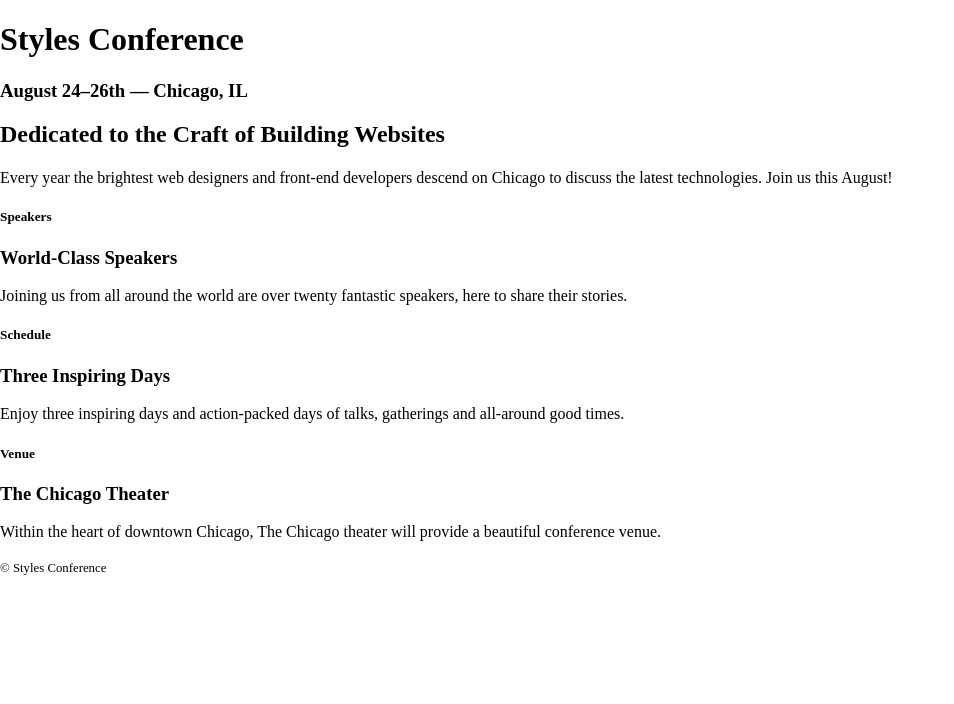
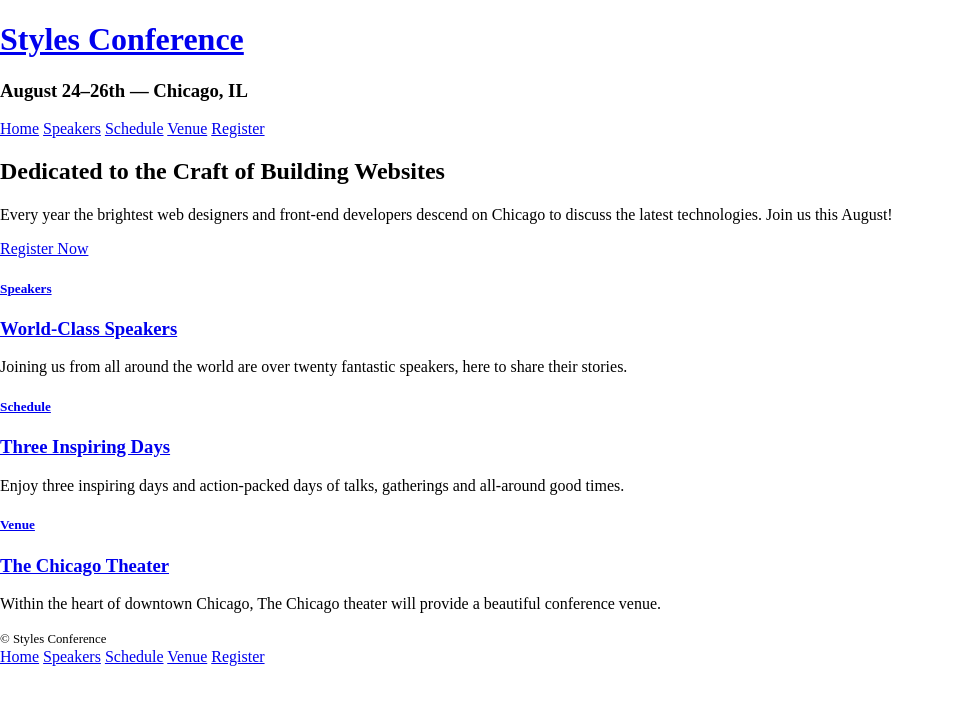
Before and after one commit to deepakkadarivel/styles-conference, a plain HTML site: page index.html in a window 1280 px wide. Shown: the whole page, without its empty margins (0-954 px from the left). Drawn offline with Linux system fonts and the light colour scheme.

Commit message:
[Deepak] Creating Hyperlinks using <a href=""> tag

```diff
--- a/index.html
+++ b/index.html
@@ -8,31 +8,54 @@
 </head>
 <body>
 <header>
-    <h1>Styles Conference</h1>
+    <h1>
+        <a href="index.html">Styles Conference</a>
+    </h1>
     <h3>August 24&ndash;26th &mdash; Chicago, IL</h3>
+    <nav>
+        <a href="index.html">Home</a>
+        <a href="speakers.html">Speakers</a>
+        <a href="schedule.html">Schedule</a>
+        <a href="venue.html">Venue</a>
+        <a href="register.html">Register</a>
+    </nav>
 </header>
 <section>
     <h2>Dedicated to the Craft of Building Websites</h2>
     <p>Every year the brightest web designers and front-end developers descend on Chicago to discuss the latest
         technologies. Join us this August!</p>
+    <a href="register.html">Register Now</a>
 </section>
 <section>
+    <a href="speakers.html">
         <h5>Speakers</h5>
         <h3>World-Class Speakers</h3>
+    </a>
     <p>Joining us from all around the world are over twenty fantastic speakers, here to share their stories.</p>
 </section>
 <section>
+    <a href="schedule.html">
         <h5>Schedule</h5>
         <h3>Three Inspiring Days</h3>
+    </a>
     <p>Enjoy three inspiring days and action-packed days of talks, gatherings and all-around good times.</p>
 </section>
 <section>
+    <a href="venue.html">
         <h5>Venue</h5>
         <h3>The Chicago Theater</h3>
+    </a>
     <p>Within the heart of downtown Chicago, The Chicago theater will provide a beautiful conference venue.</p>
 </section>
 <footer>
     <small>&copy; Styles Conference</small>
+    <nav>
+        <a href="index.html">Home</a>
+        <a href="speakers.html">Speakers</a>
+        <a href="schedule.html">Schedule</a>
+        <a href="venue.html">Venue</a>
+        <a href="register.html">Register</a>
+    </nav>
 </footer>
 </body>
 </html>
```
Lines whose indentation alone changed are shown as unchanged.
